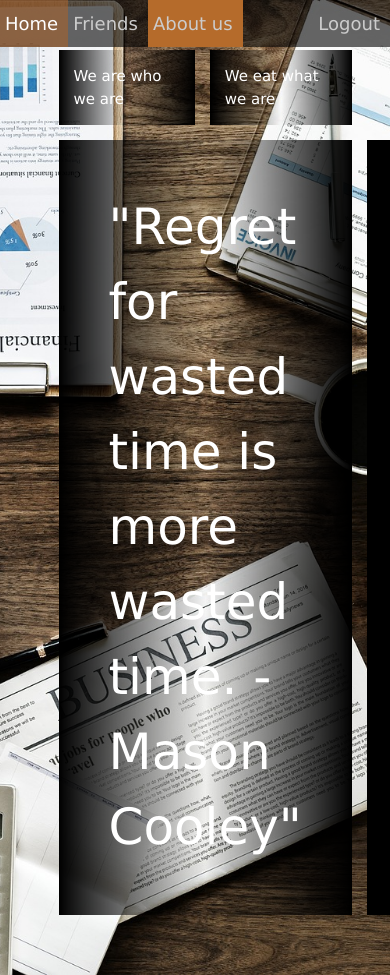
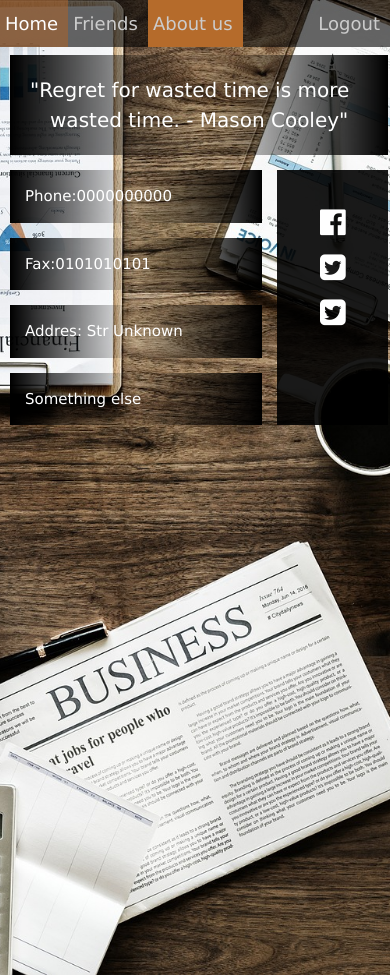
Before and after one commit to DanBizu/TW-PerA, a PHP site: page /HTML/Contact.html in a window 390 px wide. Run offline with PHP 8.4, Linux system fonts and the light colour scheme.

Commit message:
AboutUs final layout

```diff
--- a/CSS/Contact.css
+++ b/CSS/Contact.css
@@ -16,6 +16,7 @@ body {
   position: fixed;
   left: 15%;
   width: 80vw;
+  max-height: 80vh;
   grid-gap: 1em;
   display: grid;
   color: white;
@@ -23,15 +24,34 @@ body {
 }
 
 #quote{
-  font-size: 50px;
-  grid-column: 1/3;
+  font-size: 45px;
+  grid-column: 1/5;
+  text-align-last: center;
+  grid-row: 1/2;
+}
+#aboutUs{
+  grid-column: 1/4;
   grid-row: 2/3;
 }
+#aboutUs2{
+  grid-column: 1/4;
+  grid-row: 3/4;
+}
+#aboutUs3{
+  grid-column: 1/4;
+  grid-row: 4/5;
+}
+#aboutUs4{
+  grid-column: 1/4;
+  grid-row: 5/6;
+}
 #socialMedia{
-  background: black;
-  grid-row: 2/3;
+  background: rgba(0,0,0,0.9);
+  grid-row: 2/6;
+  font-size: 50px;
+  grid-column: 4/5;
+  text-align: center;
   color: white;
-  font-size: 30px;
 }
 
 .mainAbout > div{
@@ -134,6 +154,49 @@ li.sidebar-el a:hover {
 }
 
 @media screen and (max-width: 767px) and (orientation: portrait){
+
+  .mainAbout{
+    margin: 5px;
+    top:50px;
+    position: fixed;
+    left: 5px;
+    right:5px;
+    width: 97vw;
+    max-height: 90vh;
+    grid-gap: 1em;
+    display: grid;
+    color: white;
+
+  }
+
+  #quote{
+    grid-column: 1/5;
+    grid-row: 1/4;
+    font-size: 20px;
+    text-align-last: center;
+  }
+  #aboutUs{
+    grid-column: 1/4;
+    grid-row: 4/6;
+  }
+  #aboutUs2{
+    grid-column: 1/4;
+    grid-row: 6/8;
+  }
+  #aboutUs3{
+    grid-column: 1/4;
+    grid-row: 8/10;
+  }
+  #aboutUs4{
+    grid-column: 1/4;
+    grid-row: 10/12;
+  }
+  #socialMedia{
+    grid-row: 4/12;
+    grid-column: 4/5;
+    font-size: 30px;
+  }
+
 	#sidebar{
 		width: 100%;
 		height: 47px;
--- a/CSS/Home.css
+++ b/CSS/Home.css
@@ -107,8 +107,7 @@ body {
   padding: 5px;
 }
 
-.modalClose:hover,.modalClose:focus{
-
+.modalClose:hover{
   color:red;
   text-decoration: none;
   cursor: pointer;
--- a/HTML/Contact.html
+++ b/HTML/Contact.html
@@ -29,12 +29,18 @@
 			"Regret for wasted time is more wasted time. - Mason Cooley"
 		</div>
 
-		<div id="aboutUs">We are who we are</div>
-		<div id="aboutUs2">We eat what we are 	</div>
+		<div id="aboutUs">Phone:0000000000</div>
+
+		<div id="aboutUs2">Fax:0101010101</div>
+
+		<div id="aboutUs3">Addres: Str Unknown</div>
+
+		<div id="aboutUs4">Something else</div>
+
 		<div id="socialMedia">
-			<i class="fa fa-facebook-official" ></i>
-			<br>
-			<i class="fa fa-twitter-square"></i>
+			<i class="fa fa-facebook-official" ></i><br>
+			<i class="fa fa-twitter-square"></i><br>
+				<i class="fa fa-twitter-square"></i>
 		</div>
 
 
```
Also changed, not shown: other parts of CSS/Contact.css (+44 -0 lines).
